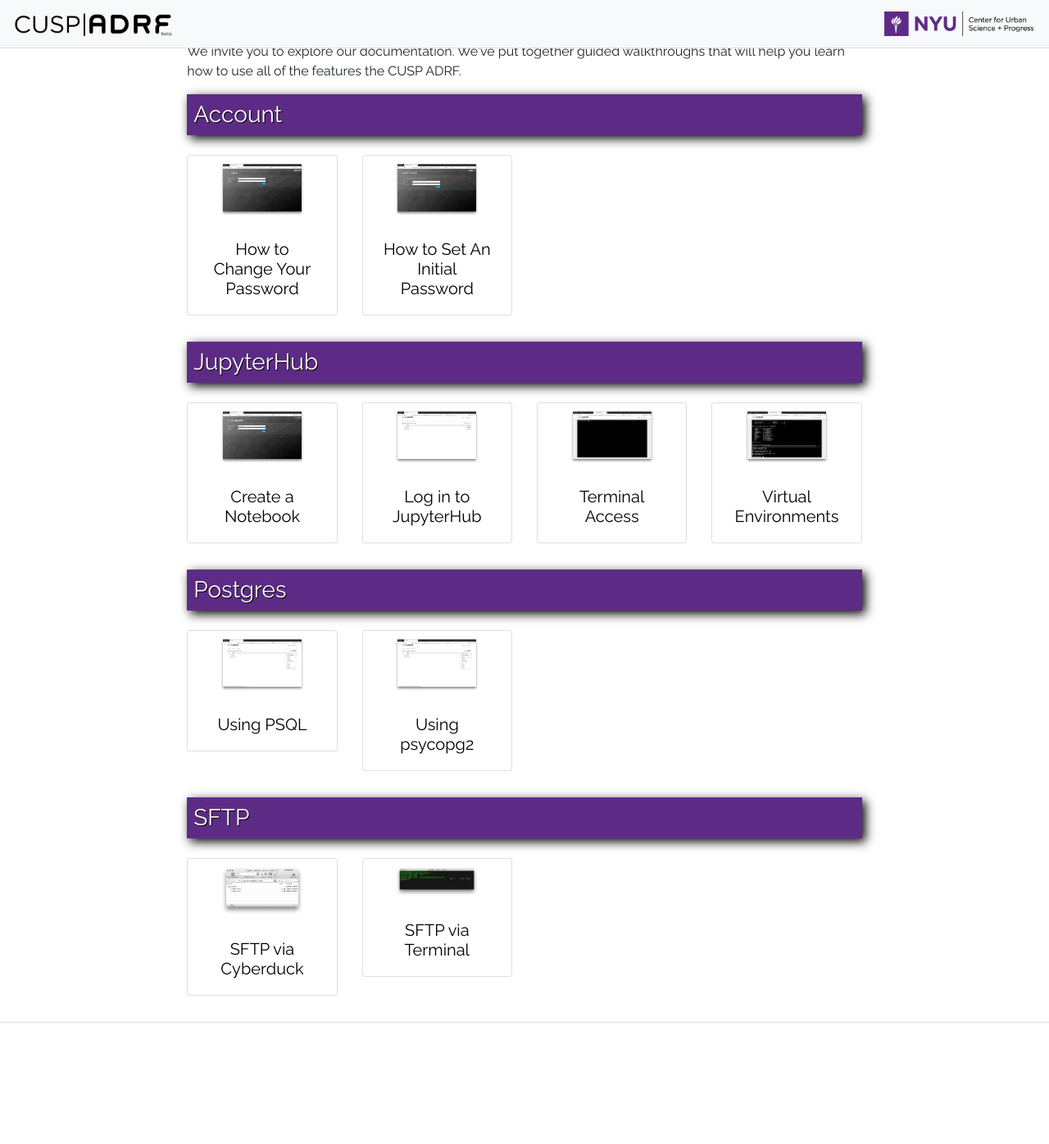
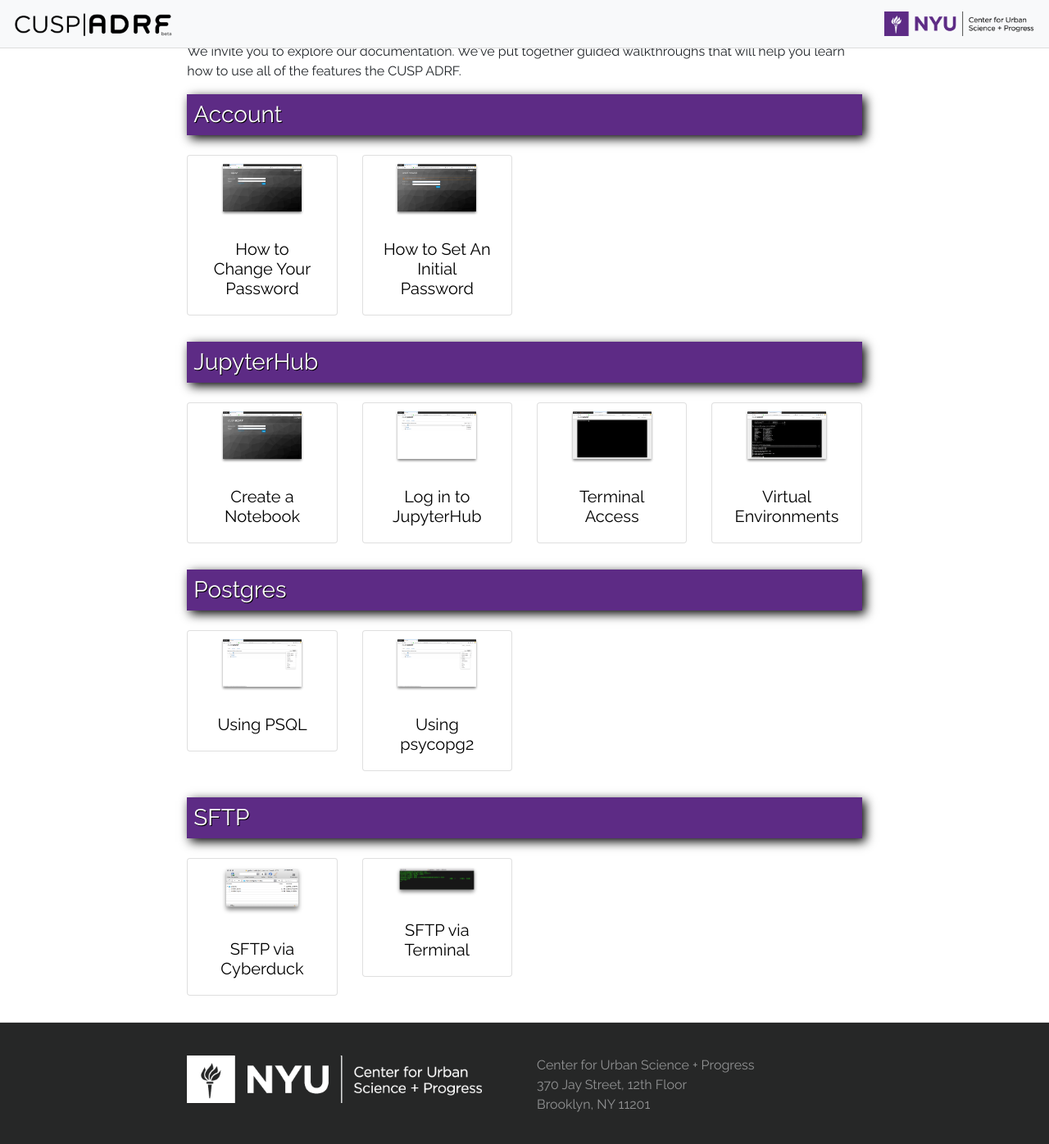
Before and after one commit to NYU-CI/cusp-adrf, a Jekyll site: the page built from pages/documentation.html, in a window 1280 px wide and 1400 px high, scrolled down 110 px. Shown: the top 1396 px of the window at 82% size. Built offline with Jekyll 4.4.1, drawn with Linux system fonts in a browser that asks for light colours; nearby versions of some CDN libraries; before the commit the page ends 1358 px from its top, so only the background shows below that.

Commit message:
Added footer

```diff
--- a/_includes/documentation.html
+++ b/_includes/documentation.html
@@ -13,7 +13,7 @@
 
         <div class="col-12 col-md-4">
           <a class="destyled" href="{{site.baseurl}}/{{doc.link}}">
-            <div class="card">
+            <div class="card card-doc">
               <img class="card-img-top feature-logo" src="{{site.baseurl}}/static/assets/guides/{{doc.image}}" alt="{{doc.title}}">
               <div class="card-body">
                 <h5 class="card-title">{{doc.title}}</h5>
--- a/_includes/footer.html
+++ b/_includes/footer.html
@@ -1,7 +1,18 @@
 <footer>
   <div class="container-fluid">
-    <pre>Center for Urban Science + Progress
-370 Jay Street, 12th Floor
-Brooklyn, NY 11201</pre>
+      <div class="row justify-content-center">
+        <div class="col-12 col-md-10 col-lg-8">
+          <div class="row">
+            <div class="col-12 col-md-6">
+              <img class="img-fluid" src="{{site.baseurl}}/static/assets/logos/CUSP_white_transparent.png">
+            </div>
+            <div class="col-12 col-md-6">
+              Center for Urban Science + Progress<br>
+              370 Jay Street, 12th Floor<br>
+              Brooklyn, NY 11201
+            </div>
+          </div>
+        </div>
+      </div>
   </div>
 </footer>
--- a/_layouts/default.html
+++ b/_layouts/default.html
@@ -23,8 +23,7 @@
 
     {{content}}
 
-    {% comment %}{% include footer.html %}{% endcomment %}
-
+    {% include footer.html %}
     <!-- Optional JavaScript -->
     <!-- jQuery first, then Popper.js, then Bootstrap JS -->
     <script src="https://code.jquery.com/jquery-3.2.1.slim.min.js" integrity="sha384-KJ3o2DKtIkvYIK3UENzmM7KCkRr/rE9/Qpg6aAZGJwFDMVNA/GpGFF93hXpG5KkN" crossorigin="anonymous"></script>
--- a/pages/documentation.html
+++ b/pages/documentation.html
@@ -29,7 +29,7 @@
             <div class="col-12 col-md-3">
 
               <a class="destyled" href="{{page.permalink}}">
-                <div class="card">
+                <div class="card card-doc">
                   <img class="card-img-top" src="{{site.baseurl}}/static/assets/guides/{{page.guide-image}}" alt="{{page.guide-title}}">
                   <div class="card-body">
                     <h5 class="card-title center-title">{{page.guide-title}}</h5>
--- a/static/style.css
+++ b/static/style.css
@@ -21,8 +21,8 @@
 .panel-title { color: white; text-shadow: 1px 1px black; font-weight: 300; padding: 8px; background-color: #5D2B85; box-shadow: 4px 4px 12px #000; }
 .panel-description { padding: 8px; font-size: 1.2rem; font-weight: 500; }
 .card-no-border { border: none; }
-.card-tool { margin-bottom: 8px; box-sizing: border-box; box-shadow: none; }
-.card-tool:hover { box-shadow: 0 4px 8px 0 rgba(0, 0, 0, 0.2), 0 6px 20px 0 rgba(0, 0, 0, 0.19); }
+.card-tool, .card-doc { margin-bottom: 8px; box-sizing: border-box; box-shadow: none; }
+.card-tool:hover, .card-doc:hover { box-shadow: 0 4px 8px 0 rgba(0, 0, 0, 0.2), 0 6px 20px 0 rgba(0, 0, 0, 0.19); }
 .card-img-top { max-height: 120px; max-width: 120px; margin-left: auto; margin-right: auto; padding: 8px; }
 .feature-logo { width: auto; height: 80px; padding: 0; margin-top: 8px; margin-bottom: 8px; }
 .card { margin-top: 16px; margin-bottom: 32px; }
@@ -35,7 +35,9 @@
 
 /* Footer */
 footer {
+  padding-top: 40px; padding-bottom: 40px;
   background-color: #262727;
+  color: #929394;
 }
 
 
```
Also changed, not shown: static/assets/logos/CUSP_white_transparent.png (added).
